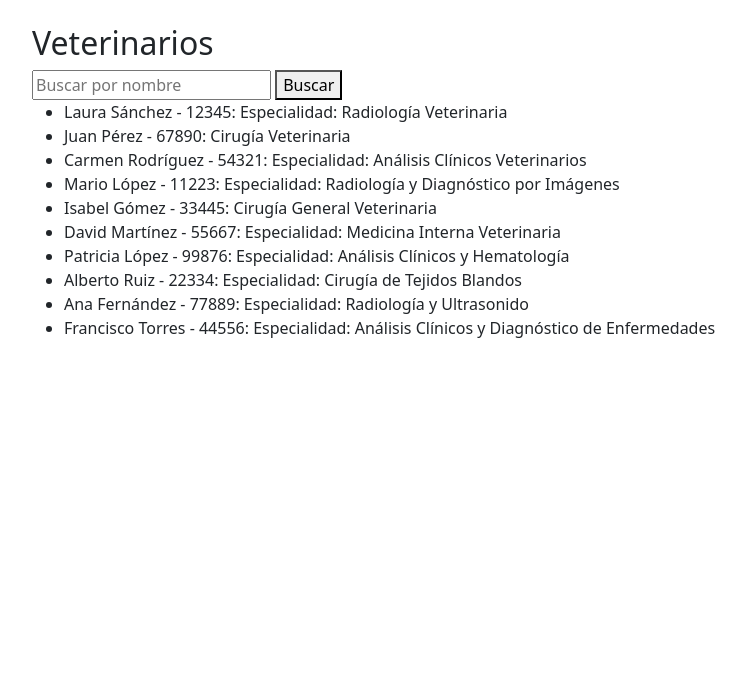
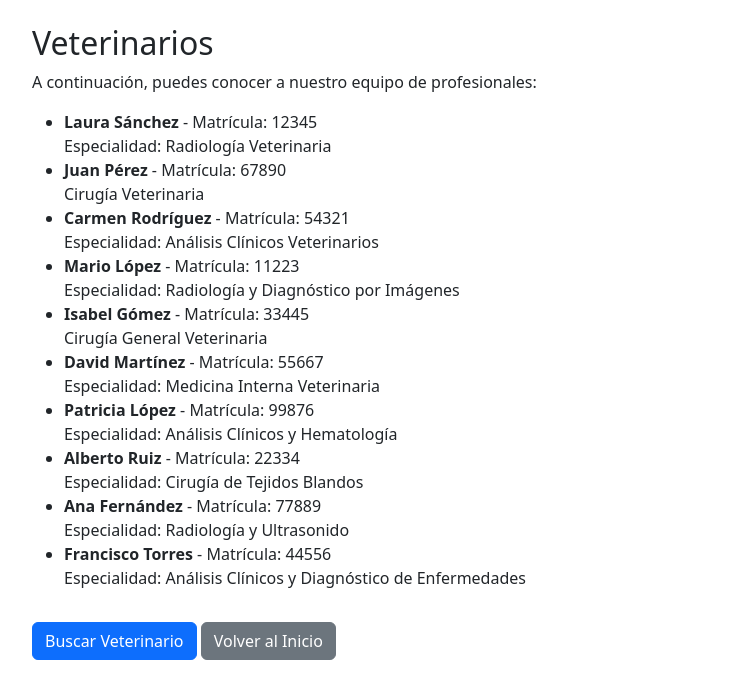
Before and after one commit to TomasBarrado/Entrega_Final, a Django app: page /gestion/veterinarios/ in a window 1280 px wide. Shown: the part 56-755 px from the top of the page, without its empty margins (50-796 px from the left). Run offline with Django 5.2, Linux system fonts and the light colour scheme; data comes from the database, SQL or seed files in the repository; both versions use the stored data as it was after the commit.

Commit message:
nuevos botones

```diff
--- a/gestion/templates/gestion/lista_veterinarios.html
+++ b/gestion/templates/gestion/lista_veterinarios.html
@@ -1,13 +1,20 @@
 {% extends "base.html" %}
+
 {% block content %}
 <h2>Veterinarios</h2>
-<form method="GET">
-    <input type="text" name="q" placeholder="Buscar por nombre">
-    <button type="submit">Buscar</button>
-</form>
+<p>A continuación, puedes conocer a nuestro equipo de profesionales:</p>
+
 <ul>
     {% for vet in veterinarios %}
-        <li>{{ vet.nombre }} - {{ vet.matricula }}: {{ vet.descripcion }}</li>
+        <li>
+            <strong>{{ vet.nombre }}</strong> - Matrícula: {{ vet.matricula }} <br>
+            <span>{{ vet.descripcion }}</span>
+        </li>
+    {% empty %}
+        <p>No hay veterinarios registrados en este momento.</p>
     {% endfor %}
 </ul>
+
+<a href="{% url 'buscar_veterinario' %}" class="btn btn-primary mt-3">Buscar Veterinario</a>
+<a href="{% url 'inicio' %}" class="btn btn-secondary mt-3">Volver al Inicio</a>
 {% endblock %}
--- a/gestion/urls.py
+++ b/gestion/urls.py
@@ -8,5 +8,6 @@ urlpatterns = [
     path('mascotas/eliminar/<int:pk>/', views.eliminar_mascota, name='eliminar_mascota'),
     path('servicios/', views.lista_servicios, name='lista_servicios'),
     path('veterinarios/', views.lista_veterinarios, name='lista_veterinarios'),
+    path('buscar-veterinario/', views.buscar_veterinario, name='buscar_veterinario'),
     path('', views.inicio, name='inicio'),
 ]
--- a/gestion/views.py
+++ b/gestion/views.py
@@ -49,9 +49,13 @@ def lista_servicios(request):
     return render(request, 'gestion/lista_servicios.html', {'servicios': servicios})
 
 def lista_veterinarios(request):
-    query = request.GET.get('q')
+    veterinarios = Veterinario.objects.all()
+    return render(request, 'gestion/lista_veterinarios.html', {'veterinarios': veterinarios})
+
+def buscar_veterinario(request):
+    query = request.GET.get('q', '')
     if query:
         veterinarios = Veterinario.objects.filter(nombre__icontains=query)
     else:
-        veterinarios = Veterinario.objects.all()
-    return render(request, 'gestion/lista_veterinarios.html', {'veterinarios': veterinarios})
+        veterinarios = []
+    return render(request, 'gestion/buscar_veterinario.html', {'veterinarios': veterinarios, 'query': query})
```
Also changed, not shown: gestion/templates/gestion/buscar_veterinario.html (added, +24 -0 lines), gestion/templates/gestion/inicio.html (+7 -3 lines), db.sqlite3.
